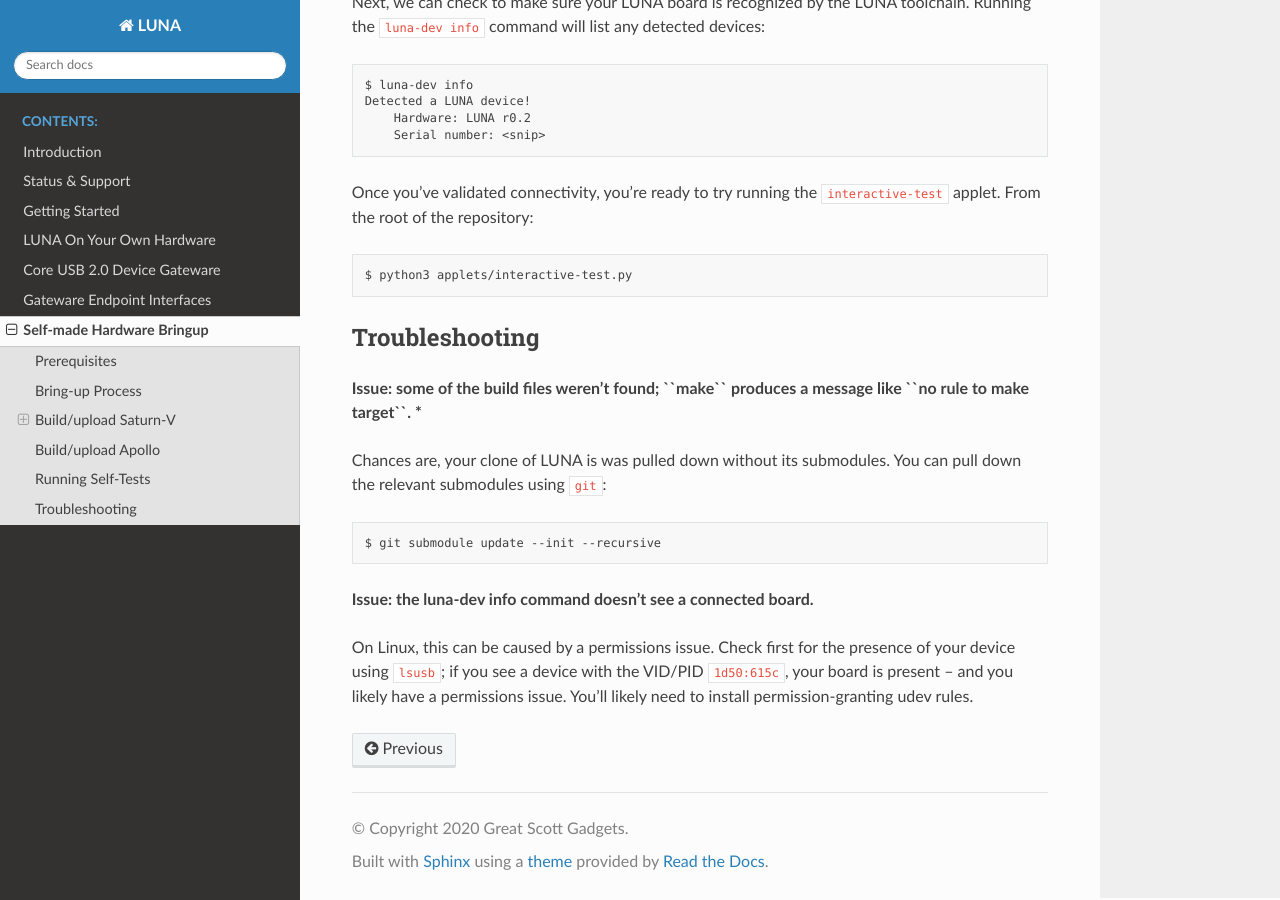
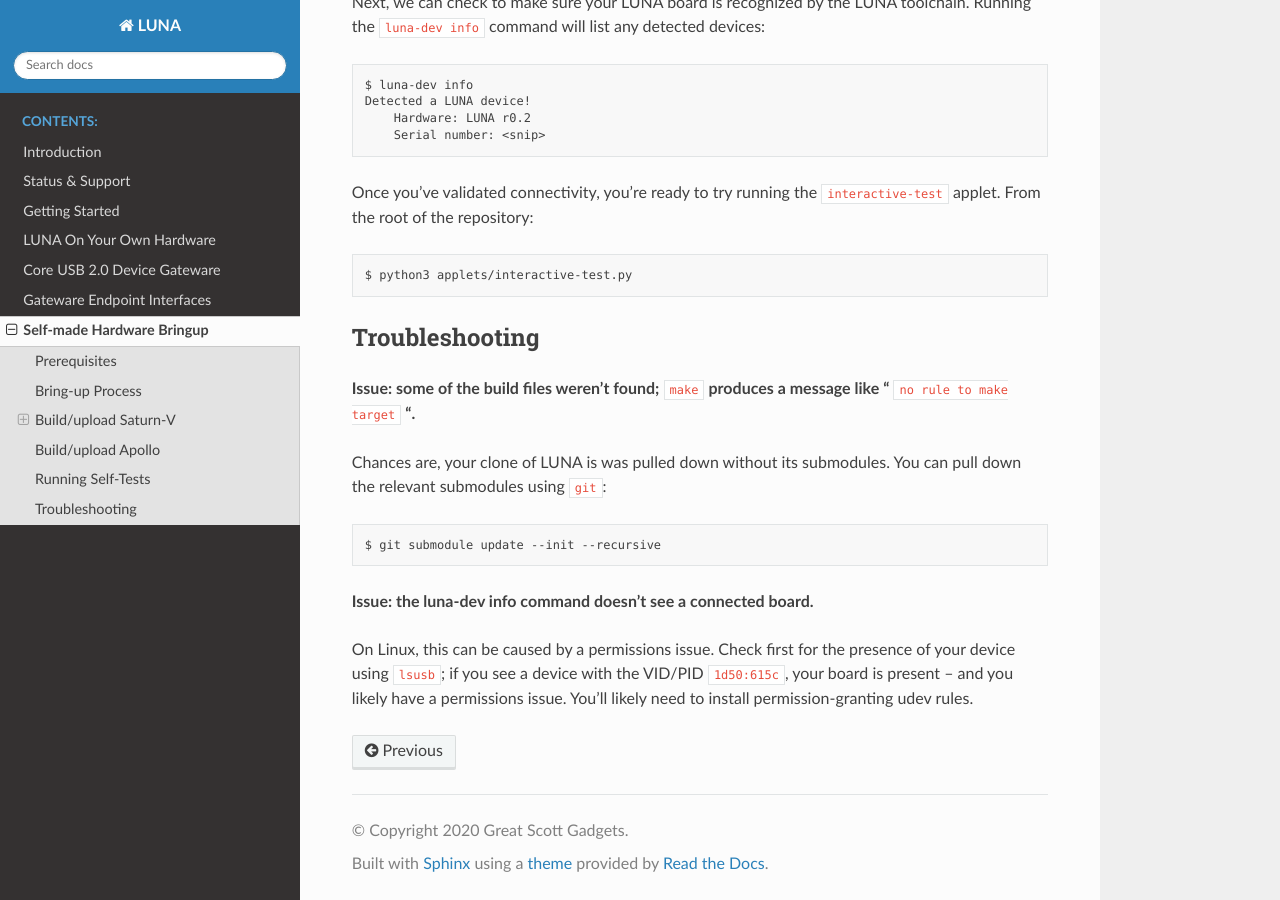
Before and after one commit to greatscottgadgets/luna, a Sphinx documentation site: the page built from docs/hardware/bringup_guide.rst, in a window 1280 px wide and 900 px high, scrolled down 2681 px. Built offline with Sphinx 7.4.7 and the Read the Docs theme 2.0.0, drawn with Linux system fonts in a browser that asks for light colours.

Commit message:
docs: Fix #28

```diff
--- a/docs/hardware/bringup_guide.rst
+++ b/docs/hardware/bringup_guide.rst
@@ -163,7 +163,7 @@ Once you’ve validated connectivity, you’re ready to try running the
 Troubleshooting
 ---------------
 
-**Issue: some of the build files weren't found; ``make`` produces a message like ``no rule to make target``. ***
+**Issue: some of the build files weren't found;** ``make`` **produces a message like "** ``no rule to make target`` **".**
 
 Chances are, your clone of LUNA is was pulled down without its
 submodules. You can pull down the relevant submodules using ``git``:
```
